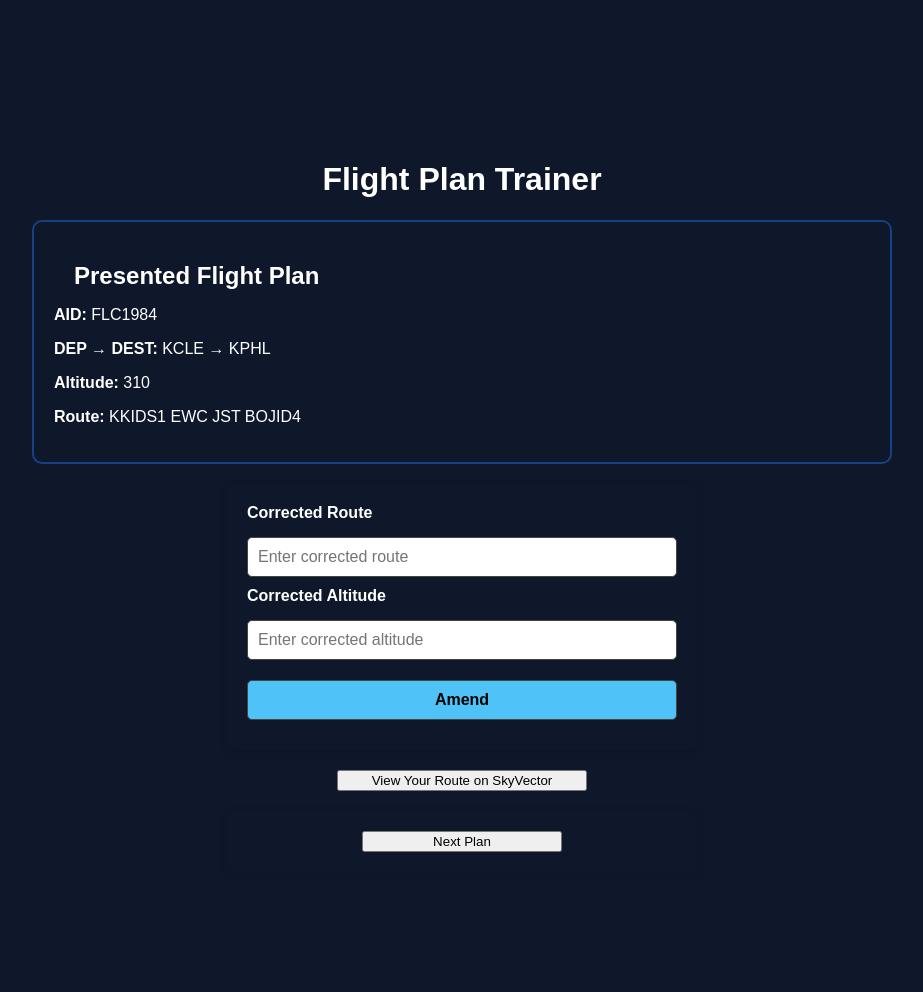
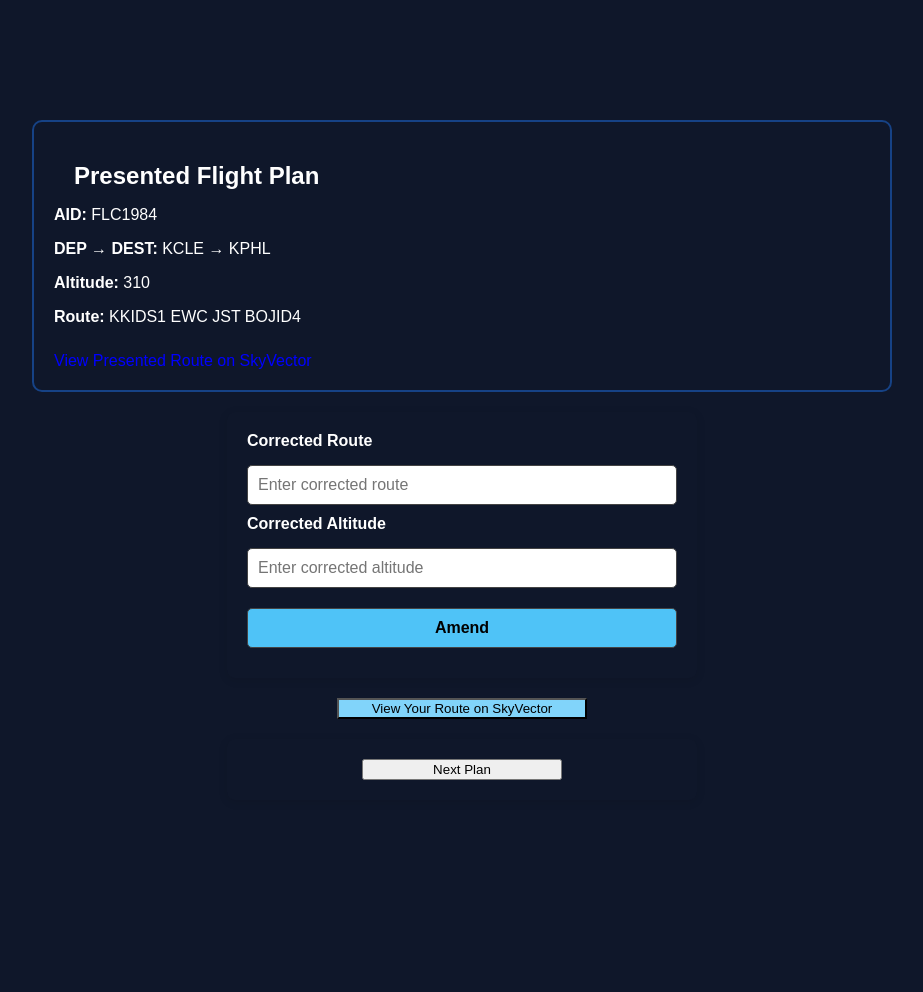
Before and after one commit to alphagolfcharlie/ids-backend, a Flask app: page /flightdata in a window 1280 px wide; the page is wider, and only the part inside the window is pictured. Shown: the part 61-1053 px from the top of that part, without its empty margins (178-1101 px from the left). After the commit the page ends 841 px from the top of that part, so only its background shows below. Run offline with Flask 3, Linux system fonts and the light colour scheme.

Commit message:
add new fpl

```diff
--- a/app.py
+++ b/app.py
@@ -383,36 +383,36 @@ with open('data/flight_plans.json') as f:
 @app.route('/flightdata')
 def flightdata():
     plan = random.choice(flight_plans)
-    return render_template('trainer.html', plan=plan['incorrect'])
+    return render_template('trainer.html', plan=plan['incorrect'], correct=plan['correct'])
+
 
 def normalize_route(s):
     return ' '.join(s.upper().split())
 
 @app.route('/trainer/check', methods=['POST'])
 def check_trainer():
-    user_input = request.json
-    plan = session.get('current_plan')
-    if not plan:
-        return jsonify({'error': 'No plan loaded'}), 400
+    data = request.json
 
-    correct_plan = plan['correct']
-    user_rte = normalize_route(user_input['rte'])
-    user_alt = user_input['alt'].strip()
+    def normalize(text):
+        return ' '.join(text.upper().split())
 
-    correct_rtes = [normalize_route(r) for r in (correct_plan['rte'] if isinstance(correct_plan['rte'], list) else [correct_plan['rte']])]
-    correct_alts = [str(a).strip() for a in (correct_plan['alt'] if isinstance(correct_plan['alt'], list) else [correct_plan['alt']])]
+    rte_input = normalize(data.get('rte', ''))
+    alt_input = data.get('alt', '').strip()
 
-    rte_correct = user_rte in correct_rtes
-    alt_correct = user_alt in correct_alts
+    # Get correct values from the form POST data
+    correct_rtes = data.get('correct_rte')
+    correct_alts = data.get('correct_alt')
 
-    # Track attempts
-    session['attempts'] = session.get('attempts', 0) + 1
+    # Handle multiple correct values (list or string)
+    correct_rte_list = eval(correct_rtes) if correct_rtes.startswith("[") else [correct_rtes]
+    correct_alt_list = eval(correct_alts) if correct_alts.startswith("[") else [correct_alts]
+
+    rte_correct = rte_input in [normalize(r) for r in correct_rte_list]
+    alt_correct = alt_input in [str(a).strip() for a in correct_alt_list]
 
     return jsonify({
         'rte_correct': rte_correct,
-        'alt_correct': alt_correct,
-        'show_reveal': session['attempts'] >= 2,
-        'correct_route': correct_plan['rte'] if session['attempts'] >= 2 else None
+        'alt_correct': alt_correct
     })
 
 if __name__ == "__main__":
--- a/templates/trainer.html
+++ b/templates/trainer.html
@@ -2,7 +2,6 @@
 
 {% block content %}
 <div class="container">
-  <h1>Flight Plan Trainer</h1>
 
   <div class="flight-card">
     <h2>Presented Flight Plan</h2>
@@ -10,35 +9,44 @@
     <p><strong>DEP → DEST:</strong> {{ plan.dep }} → {{ plan.dest }}</p>
     <p><strong>Altitude:</strong> {{ plan.alt }}</p>
     <p><strong>Route:</strong> {{ plan.rte }}</p>
+    <a
+      href="https://skyvector.com/?fpl={{ plan.dep }}%20{{ plan.rte|replace(' ', '%20') }}%20{{ plan.dest }}"
+      target="_blank"
+      class="amend-btn"
+      style="display: inline-block; text-align: center; margin-top: 10px; background-color: #0f172a; color: blue;">
+      View Presented Route on SkyVector
+    </a>
   </div>
 
   <form id="correctionForm" class="form-section">
     <input type="hidden" name="aid" value="{{ plan.aid }}">
+    <input type="hidden" name="dep" value="{{ plan.dep }}">
+    <input type="hidden" name="dest" value="{{ plan.dest }}">
+    <input type="hidden" name="correct_rte" value="{{ correct.rte }}">
+    <input type="hidden" name="correct_alt" value="{{ correct.alt }}">
+
     <label>Corrected Route</label>
     <input type="text" name="rte" placeholder="Enter corrected route">
+
     <label>Corrected Altitude</label>
     <input type="text" name="alt" placeholder="Enter corrected altitude">
+
     <button type="submit" class="amend-btn">Amend</button>
   </form>
 
-  <div id="feedback" class="feedback"></div>
+  <div style="text-align: center; margin-top: 20px;">
+    <button id="viewStudentRoute" class="amend-btn" style="background-color: #81d4fa; width: 250px;">
+      View Your Route on SkyVector
+    </button>
+  </div>
+  <a id="studentSkyvectorLink" href="#" target="_blank" style="display:none;"></a>
 
-  <div style="text-align:center; margin-top:20px;">
-    <button id="viewStudentRoute" class="amend-btn" style="width:250px;">View Your Route on SkyVector</button>
-    <a id="studentSkyvectorLink" href="#" target="_blank" style="display:none;"></a>
-  </div>
+  <form action="/flightdata" method="get" style="margin-top: 20px; text-align: center;">
+    <button type="submit" class="amend-btn" style="width: 200px;">Next Plan</button>
+  </form>
 
-  <div id="revealSection" style="display:none; text-align:center; margin-top:20px;">
-    <button id="revealCorrectBtn" class="amend-btn" style="background-color:#ffa726;">Reveal Correct Route</button>
-    <div id="correctRouteBox" style="display:none; margin-top:15px; color:#ffcc00;">
-      <p><strong>Correct Route:</strong> <span id="correctRouteText"></span></p>
-      <a id="correctRouteLink" href="#" target="_blank" class="amend-btn" style="background-color:#00e676; color:black;">View Correct Route on SkyVector</a>
-    </div>
-  </div>
+  <div id="feedback" class="feedback" style="text-align:center; margin-top:20px;"></div>
 
-  <form action="/trainer" method="get" style="text-align:center; margin-top:20px;">
-    <button type="submit" class="amend-btn" style="width:200px;">Next Plan</button>
-  </form>
 </div>
 
 <script>
@@ -46,42 +54,36 @@
   const dest = "{{ plan.dest }}";
   let lastStudentUrl = "#";
 
-  document.getElementById("correctionForm").addEventListener("submit", async function(e) {
+  document.getElementById("correctionForm").addEventListener("submit", async function (e) {
     e.preventDefault();
-    const data = Object.fromEntries(new FormData(this).entries());
+    const form = new FormData(this);
+    const data = Object.fromEntries(form.entries());
 
-    const res = await fetch('/trainer/check', {
-      method: 'POST',
-      headers: { 'Content-Type': 'application/json' },
+    const res = await fetch("/trainer/check", {
+      method: "POST",
+      headers: { "Content-Type": "application/json" },
       body: JSON.stringify(data)
     });
 
     const result = await res.json();
+
     let feedback = "";
     feedback += result.rte_correct ? "✅ Route correct. " : "❌ Route incorrect. ";
     feedback += result.alt_correct ? "✅ Altitude correct." : "❌ Altitude incorrect.";
     document.getElementById("feedback").innerHTML = feedback;
 
-    // Update SkyVector link
+    // Generate student SkyVector URL
     const rte = data.rte.trim().replace(/\s+/g, '%20');
     lastStudentUrl = `https://skyvector.com/?fpl=${dep}%20${rte}%20${dest}`;
-
-    // Show reveal button if allowed
-    if (result.show_reveal) {
-      document.getElementById("revealSection").style.display = "block";
-      if (result.correct_route) {
-        document.getElementById("revealCorrectBtn").onclick = () => {
-          const route = Array.isArray(result.correct_route) ? result.correct_route[0] : result.correct_route;
-          document.getElementById("correctRouteText").textContent = route;
-          document.getElementById("correctRouteLink").href = `https://skyvector.com/?fpl=${dep}%20${route.replace(/\s+/g, '%20')}%20${dest}`;
-          document.getElementById("correctRouteBox").style.display = "block";
-        };
-      }
-    }
+    const link = document.getElementById("studentSkyvectorLink");
+    link.href = lastStudentUrl;
+    link.style.display = 'inline';
   });
 
   document.getElementById("viewStudentRoute").onclick = () => {
-    if (lastStudentUrl !== "#") window.open(lastStudentUrl, '_blank');
+    if (lastStudentUrl !== "#") {
+      window.open(lastStudentUrl, '_blank');
+    }
   };
 </script>
 {% endblock %}
```
Also changed, not shown: data/flight_plans.json (+36 -0 lines).
